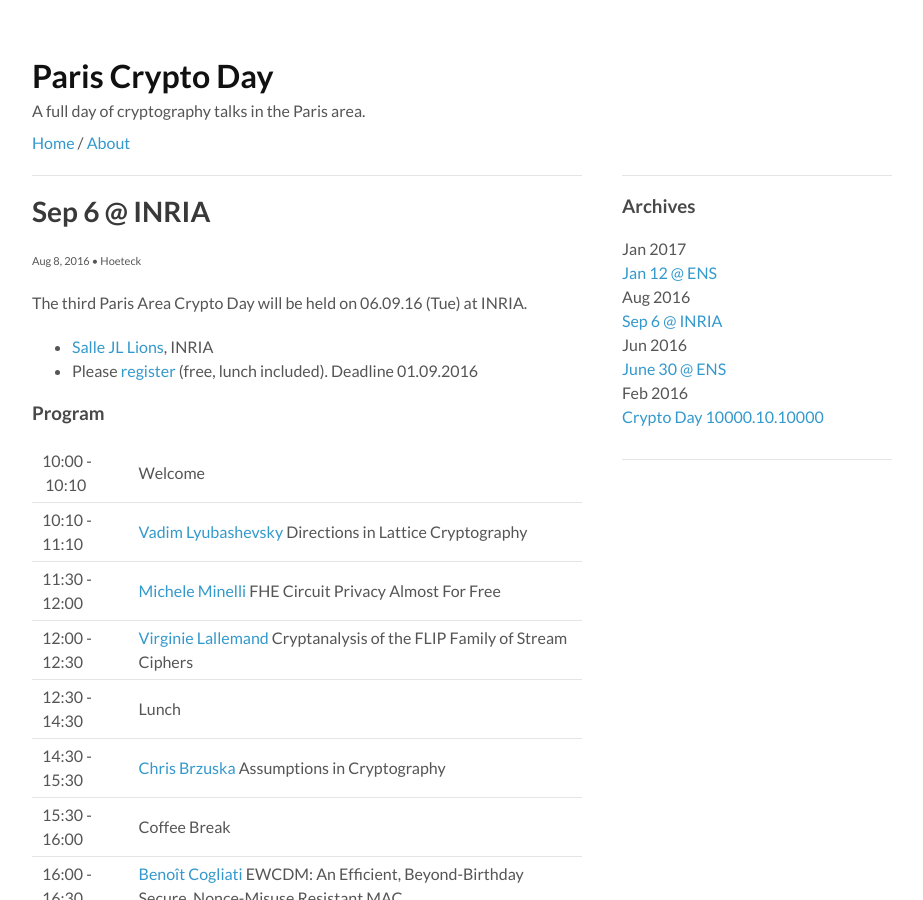
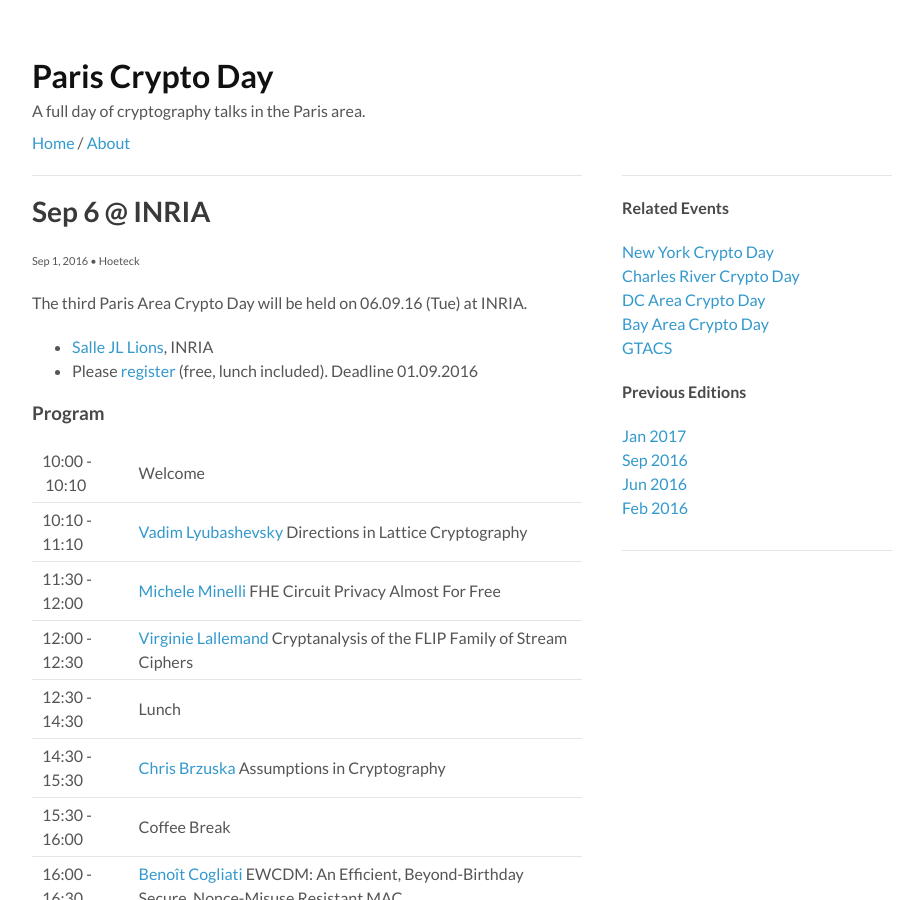
Before and after one commit to pariscryptoday/pariscryptoday.github.io, a Jekyll site: the page built from _posts/2016-07-11-third.md, in a window 1280 px wide and 900 px high. Shown: the whole window, without its empty margins (178-1101 px from the left). Built offline with Jekyll 4.4.1, drawn with Linux system fonts in a browser that asks for light colours; formulas are drawn with MathJax 3.

Commit message:
link to other crypto days

```diff
--- a/_includes/footer.html
+++ b/_includes/footer.html
@@ -1,9 +1,19 @@
-  <nav>
-    <h3>Archives</h3>
+<nav>
+  <h4>Related Events</h4>
+  <p>
+     <a href="https://nycryptoday.wordpress.com/">New York Crypto Day</a><br><a href="https://bostoncryptoday.wordpress.com">Charles River Crypto Day</a><br><a href="https://dcareacryptoday.wordpress.com/">DC Area Crypto Day</a><br><a href="https://sites.google.com/site/bayareacryptoday">Bay Area Crypto Day</a><br><a href="http://www.cs.tau.ac.il/cseminar/">GTACS</a>
+     </p>
+
+    <h4>Previous Editions</h4>
+    {% for post in site.posts %}
+      <a class="post-link" href="{{ post.url | prepend: site.baseurl }}">{{ post.date | date: "%b %Y" }}</a><br>
+    {% endfor %}
+    <!--
     {% for post in site.posts %}
       {{ post.date | date: "%b %Y" }}<br>
       <a class="post-link" href="{{ post.url | prepend: site.baseurl }}">{{ post.title }}</a><br>
     {% endfor %}
+      -->
   </nav>
 <footer>
   <p><small>Hosted on GitHub Pages &mdash; based on Theme by <a href="https://github.com/orderedlist">orderedlist</a></small></p>
```
Also changed, not shown: _posts/2016-07-11-third.md (+1 -1 lines).
